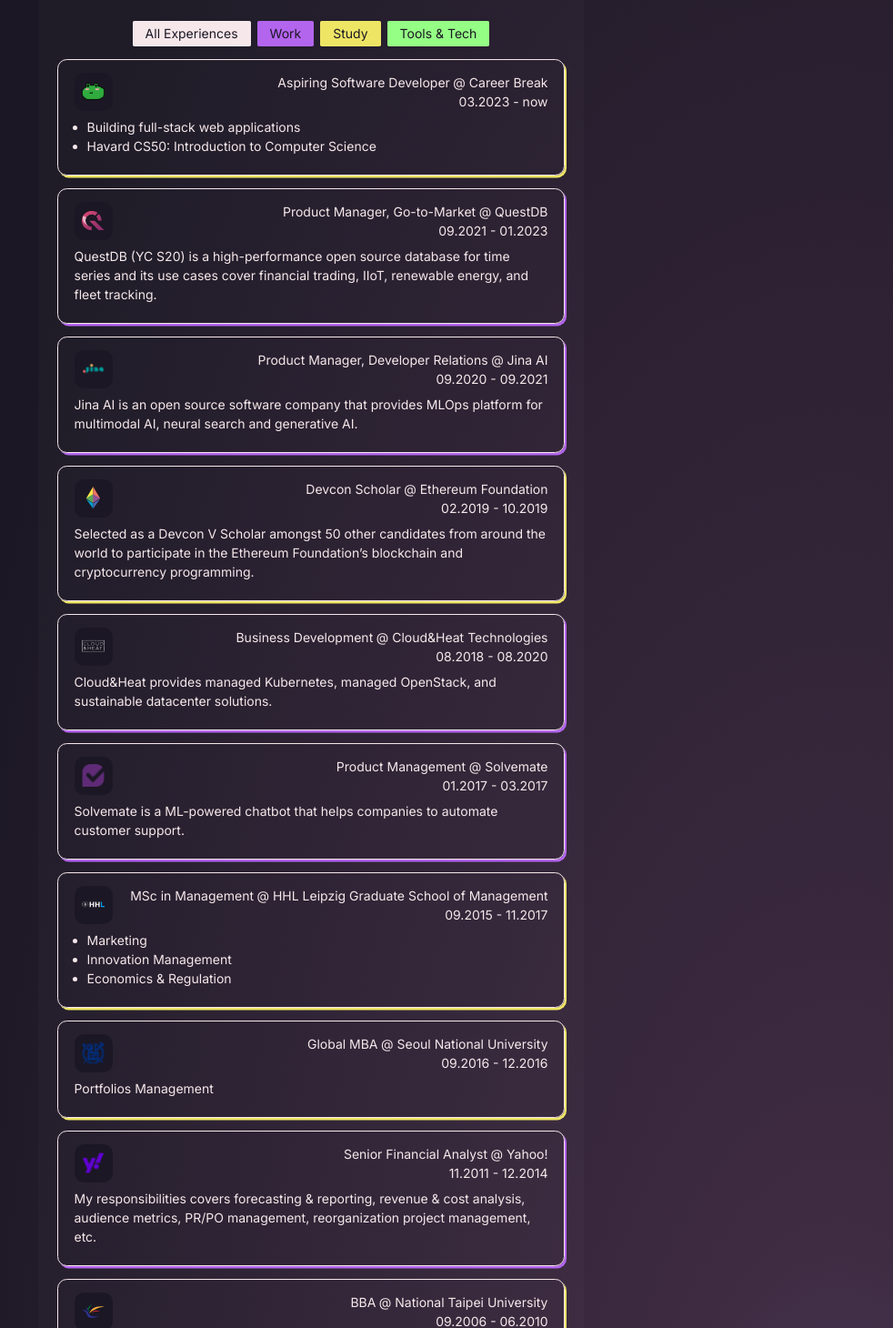
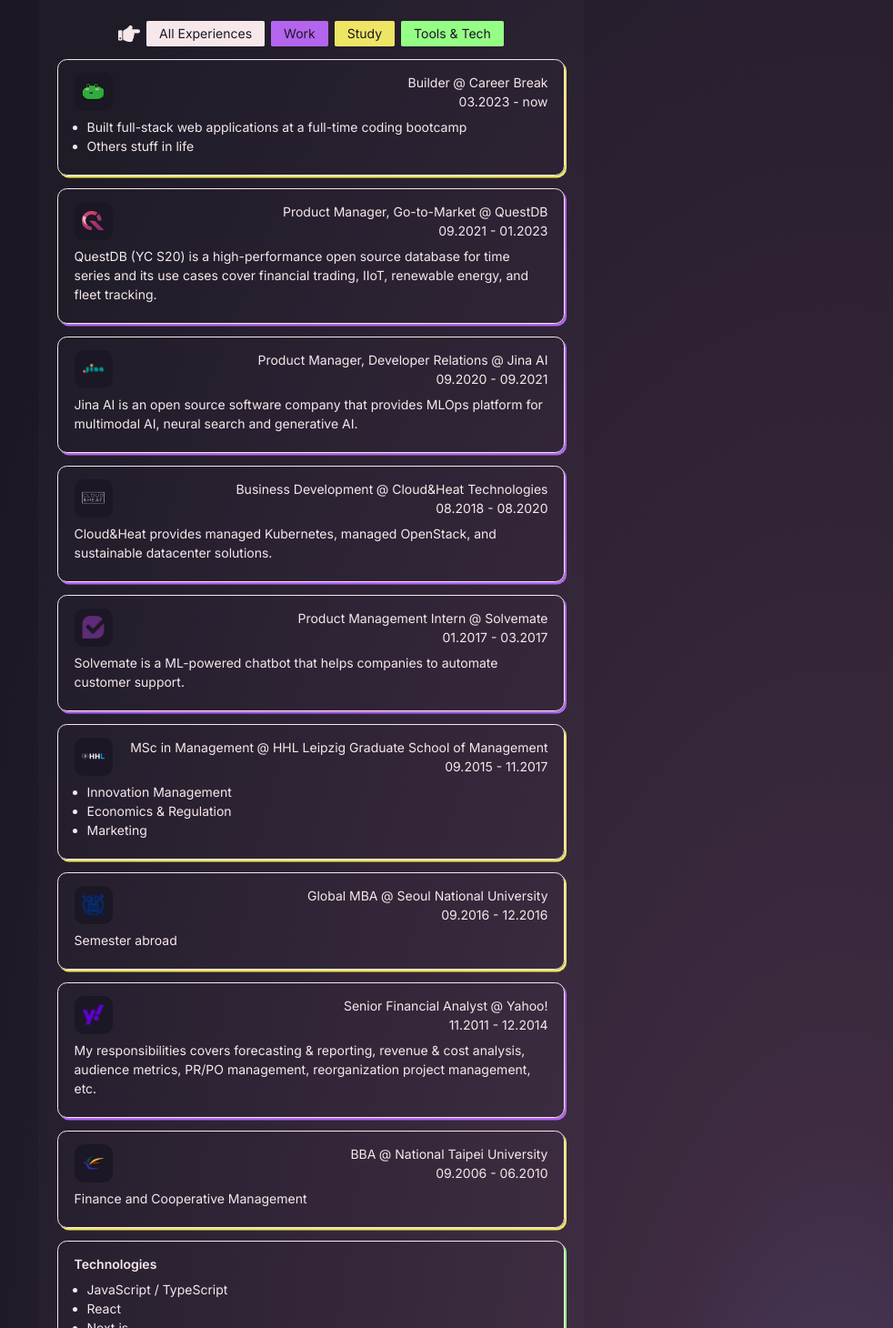
Before and after one commit to pswu11/pswu.dev, a Next.js app: page /about in a window 1280 px wide. Shown: the part 230-1690 px from the top of the page at 91% size, without its empty margins (298-1280 px from the left). Built offline with nearby package versions, Linux system fonts and the light colour scheme.

Commit message:
add pointer and improve text

```diff
--- a/app/about/page.tsx
+++ b/app/about/page.tsx
@@ -4,6 +4,7 @@
 import Experience from "@/components/Experience"
 import Tags from "@/components/Tags"
 import Summary from "@/components/Summary"
+
 
 type Exp = {
   type: string
@@ -20,13 +21,13 @@
   {
     type: "study",
     icon: "/experience/froggy.png",
-    role: "Aspiring Software Developer",
+    role: "Builder",
     organization: "Career Break",
     time: "03.2023 - now",
     summary: "",
     bullets: [
-      "Building full-stack web applications",
-      "Havard CS50: Introduction to Computer Science",
+      "Built full-stack web applications at a full-time coding bootcamp",
+      "Others stuff in life",
     ],
   },
   {
@@ -49,16 +50,16 @@
       "Jina AI is an open source software company that provides MLOps platform for multimodal AI, neural search and generative AI.",
     bullets: [],
   },
-  {
-    type: "study",
-    icon: "/experience/eth.svg",
-    role: "Devcon Scholar",
-    organization: "Ethereum Foundation",
-    time: "02.2019 - 10.2019",
-    summary:
-      "Selected as a Devcon V Scholar amongst 50 other candidates from around the world to participate in the Ethereum Foundation’s blockchain and cryptocurrency programming.",
-    bullets: [],
-  },
+  // {
+  //   type: "study",
+  //   icon: "/experience/eth.svg",
+  //   role: "Devcon Scholar",
+  //   organization: "Ethereum Foundation",
+  //   time: "02.2019 - 10.2019",
+  //   summary:
+  //     "Selected as a Devcon V Scholar amongst 50 other candidates from around the world to participate in the Ethereum Foundation’s blockchain and cryptocurrency programming.",
+  //   bullets: [],
+  // },
   {
     type: "work",
     icon: "/experience/cloud_heat.svg",
@@ -72,7 +73,7 @@
   {
     type: "work",
     icon: "/experience/solvemate.svg",
-    role: "Product Management",
+    role: "Product Management Intern",
     organization: "Solvemate",
     time: "01.2017 - 03.2017",
     summary:
@@ -86,7 +87,7 @@
     organization: "HHL Leipzig Graduate School of Management",
     time: "09.2015 - 11.2017",
     summary: "",
-    bullets: ["Marketing", "Innovation Management", "Economics & Regulation"],
+    bullets: ["Innovation Management", "Economics & Regulation", "Marketing"],
   },
   {
     type: "study",
@@ -94,7 +95,7 @@
     role: "Global MBA",
     organization: "Seoul National University",
     time: "09.2016 - 12.2016",
-    summary: "Portfolios Management",
+    summary: "Semester abroad",
     bullets: [],
   },
   {
@@ -125,15 +126,16 @@
     time: "",
     summary: "",
     bullets: [
-      "HTML / CSS",
-      "TypeScript / JavaScript",
+      "JavaScript / TypeScript",
       "React",
       "Next.js",
       "Tailwind CSS",
       "Node.js",
       "Express",
+      "Prisma",
+      "HTML / CSS",
       "QuestDB",
-      "PostgreSQL",
+      "Linux",
       "Git",
     ],
   },
@@ -154,6 +156,8 @@
   return (
     <section>
       <Summary />
+
+
         <Tags
           onClick={(event) => {
             const el = event.target as HTMLElement
@@ -164,6 +168,7 @@
             setExperiences(filteredExp)
           }}
         />
+
       <div className="flex flex-col gap-4">
         {experiences.map((exp, idx) => (
           <Experience
--- a/app/projects/page.tsx
+++ b/app/projects/page.tsx
@@ -13,7 +13,7 @@
 const allProjects: Proj[] = [
   {
     title: "empleo",
-    desc: "A app for job seekers to organize and track their job applications. A fork of team final project at Devhaus.",
+    desc: "An app for job seekers to organize and track their job applications. A fork of team final project at Devhaus.",
     link: "https://github.com/pswu11/empleo",
     code: "https://github.com/pswu11/empleo",
     img: "projects/empleo.png",
--- a/components/Tags.tsx
+++ b/components/Tags.tsx
@@ -1,39 +1,47 @@
 import { Tag } from "./Tag"
+import { FaHandPointRight } from "react-icons/fa"
 
 const allTags = [
   {
     name: "All Experiences",
     className: "bg-base-white",
-    id: "all-label"
+    id: "all-label",
   },
   {
     name: "Work",
     className: "bg-primary-purple",
-    id: "work-label"
+    id: "work-label",
   },
   {
     name: "Study",
     className: "bg-secondary-yellow",
-    id: "study-label"
+    id: "study-label",
   },
   {
     name: "Tools & Tech",
     className: "bg-secondary-green",
-    id: "tech-label"
-  }
+    id: "tech-label",
+  },
 ]
 
 type Props = {
   onClick: React.MouseEventHandler<HTMLDivElement> | undefined
 }
 
-function Tags({onClick}: Props) {
+function Tags({ onClick }: Props) {
   return (
-    <div className="flex gap-2 my-4 flex-wrap justify-center">
+    <div className="flex gap-2 my-4 flex-wrap justify-center items-center">
+      <FaHandPointRight size={24} />
 
-      {
-        allTags.map((tag) => <Tag key={tag.id} id={tag.id} className={tag.className} text={tag.name} onClick={onClick}/>)
-      }
+      {allTags.map((tag) => (
+        <Tag
+          key={tag.id}
+          id={tag.id}
+          className={tag.className}
+          text={tag.name}
+          onClick={onClick}
+        />
+      ))}
     </div>
   )
 }
--- a/package.json
+++ b/package.json
@@ -27,6 +27,7 @@
     "postcss": "8.4.25",
     "react": "18.2.0",
     "react-dom": "18.2.0",
+    "react-icons": "^4.11.0",
     "remark": "^14.0.3",
     "remark-html": "^15.0.2",
     "tailwindcss": "3.3.2",
```
Also changed, not shown: 1 other file (tests, documents, lock files or other folders). Lines whose indentation alone changed are shown as unchanged.
